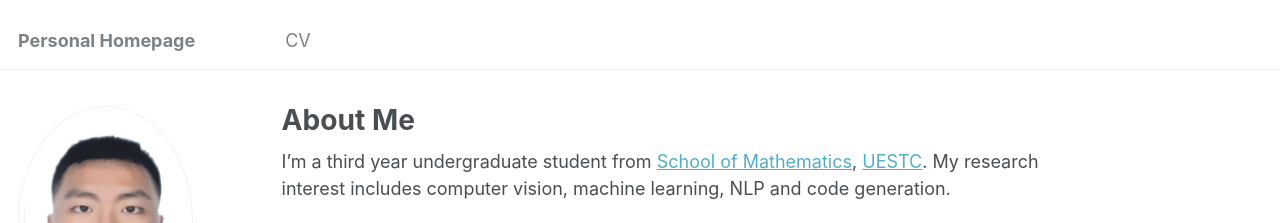
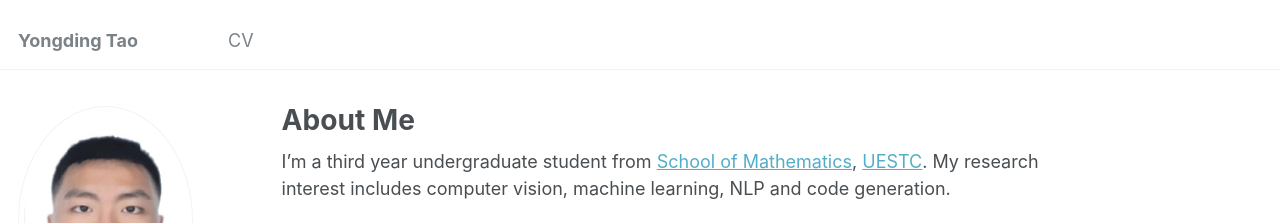
Before and after one commit to Yongding-Tao/Yongding-Tao.github.io, a Jekyll site: the page built from _pages/about.md, in a window 1280 px wide. Shown: the top 223 px of the page. Built offline with Jekyll 4.4.1, drawn with Linux system fonts in a browser that asks for light colours; some web fonts are replaced.

Commit message:
Update _config.yml

```diff
--- a/_config.yml
+++ b/_config.yml
@@ -8,7 +8,7 @@
 
 # Basic Site Settings
 locale                   : "en-US"
-title                    : "Personal Homepage"
+title                    : "Yongding Tao"
 title_separator          : "-"
 name                     : &name "Yongding Tao"
 description              : &description "personal description"
```
